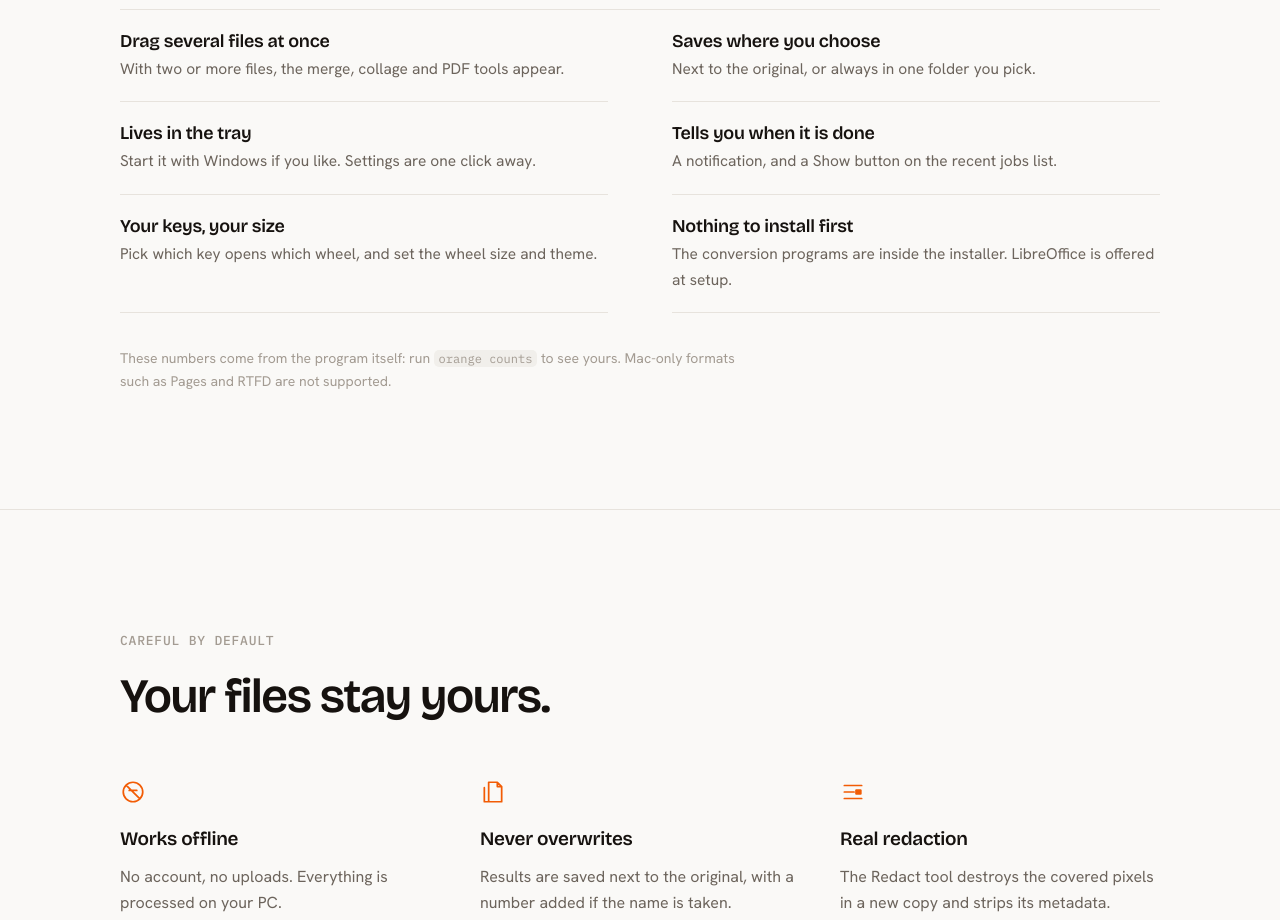
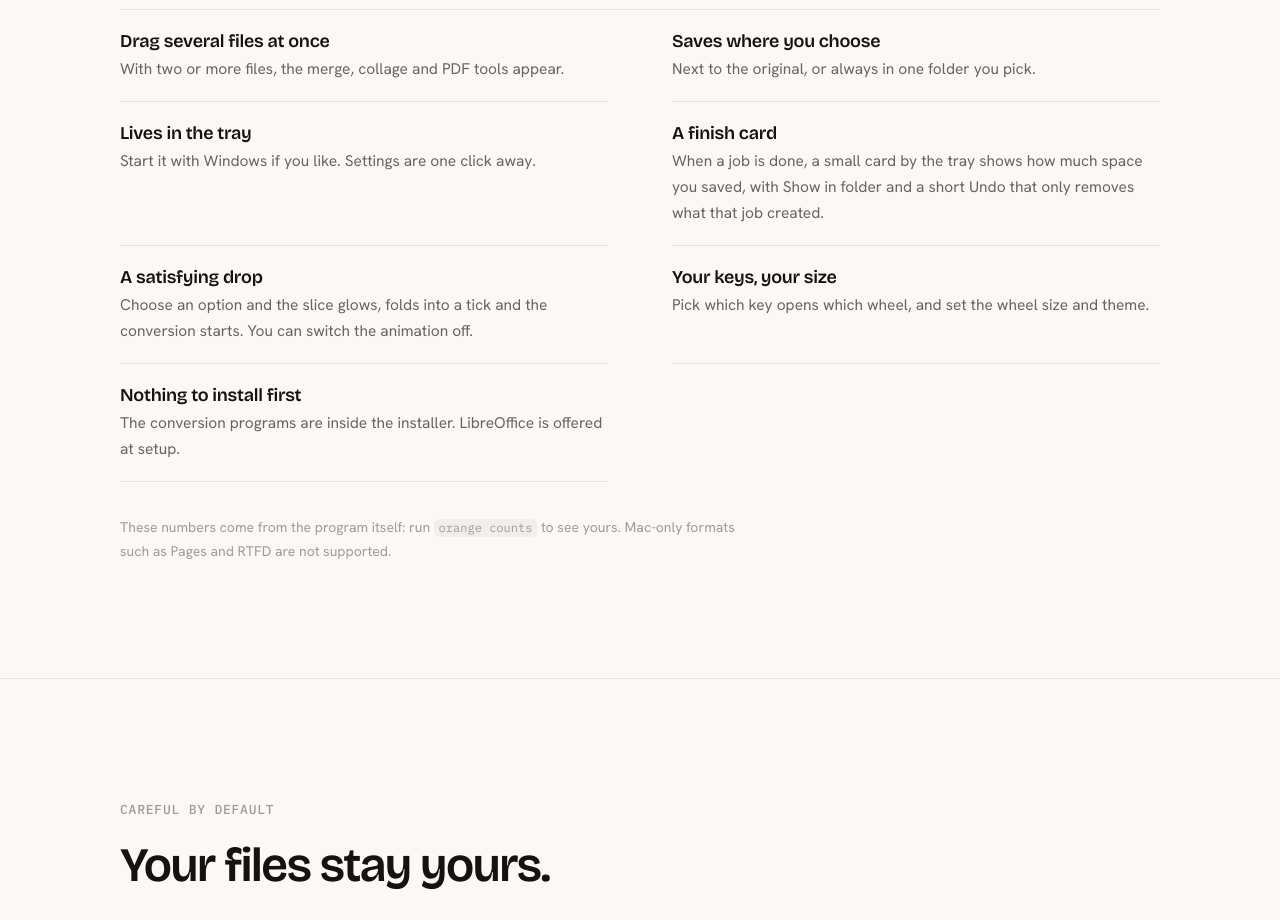
Before and after one commit to JosephMorris7/orange, a plain HTML site: page docs/index.html in a window 1280 px wide. Shown: the part 3460-4380 px from the top of the page. Drawn offline with nearby package versions, Linux system fonts and the light colour scheme.

Commit message:
Website and README: finish card and choice animation

```diff
--- a/docs/index.html
+++ b/docs/index.html
@@ -360,7 +360,8 @@ footer p + p { margin-top:10px; }
       <li><b>Drag several files at once</b><span>With two or more files, the merge, collage and PDF tools appear.</span></li>
       <li><b>Saves where you choose</b><span>Next to the original, or always in one folder you pick.</span></li>
       <li><b>Lives in the tray</b><span>Start it with Windows if you like. Settings are one click away.</span></li>
-      <li><b>Tells you when it is done</b><span>A notification, and a Show button on the recent jobs list.</span></li>
+      <li><b>A finish card</b><span>When a job is done, a small card by the tray shows how much space you saved, with Show in folder and a short Undo that only removes what that job created.</span></li>
+      <li><b>A satisfying drop</b><span>Choose an option and the slice glows, folds into a tick and the conversion starts. You can switch the animation off.</span></li>
       <li><b>Your keys, your size</b><span>Pick which key opens which wheel, and set the wheel size and theme.</span></li>
       <li><b>Nothing to install first</b><span>The conversion programs are inside the installer. LibreOffice is offered at setup.</span></li>
     </ul>
```
Also changed, not shown: README.md.
